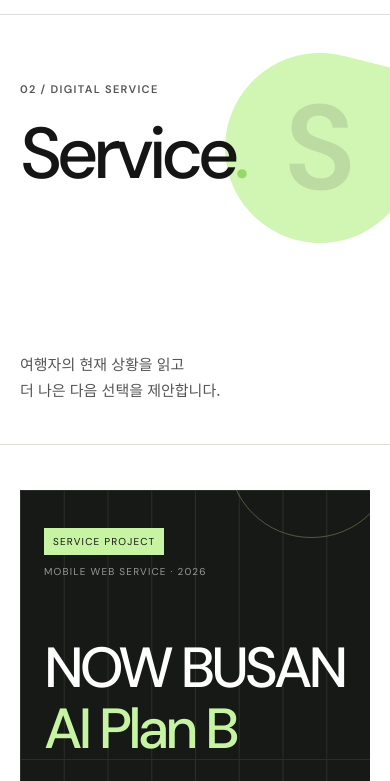
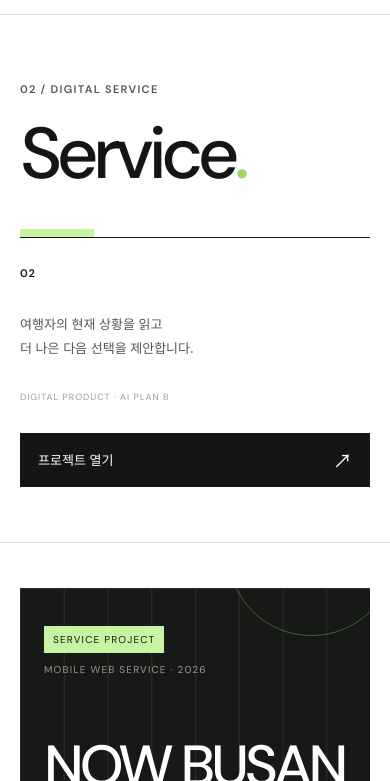
Before and after one commit to cloudbbh-hub/chaewoon, a website: page service.html in a window 390 px wide. Shown: the part 63-844 px from the top of the page. Drawn offline with Linux system fonts and the light colour scheme.

Commit message:
Refine page headers and promote service link

```diff
--- a/css/style.css
+++ b/css/style.css
@@ -86,21 +86,19 @@ h1, h2, h3 { line-height: 1.08; }
 .youtube-icon::before { content: ""; position: absolute; left: 50%; top: 50%; border-top: 3.5px solid transparent; border-bottom: 3.5px solid transparent; border-left: 5px solid currentColor; transform: translate(-38%, -50%); }
 
 /* Shared inner page */
-.page-hero { position: relative; display: grid; grid-template-columns: 1fr auto; align-items: end; overflow: hidden; min-height: 470px; padding-top: 90px; padding-bottom: 72px; border-bottom: 1px solid var(--line); }
-.page-hero h1 { position: relative; z-index: 2; margin: 20px 0 0; font-family: var(--display); font-size: clamp(76px, 10vw, 154px); font-weight: 500; letter-spacing: -.075em; }
-.page-hero > p { position: relative; z-index: 2; margin: 0 0 12px; max-width: 350px; color: #555; font-size: 15px; }
+.page-hero { display: grid; grid-template-columns: minmax(0, 1.35fr) minmax(280px, .65fr); align-items: end; gap: clamp(70px, 10vw, 150px); min-height: 500px; padding-top: clamp(80px, 9vw, 125px); padding-bottom: clamp(75px, 8vw, 110px); border-bottom: 1px solid var(--line); }
+.page-hero-copy { align-self: end; }
+.page-hero h1 { margin: 20px 0 0; font-family: var(--display); font-size: clamp(76px, 9vw, 138px); font-weight: 500; letter-spacing: -.075em; }
 .dot { color: var(--green-deep); }
-.hero-shape { position: absolute; z-index: 0; right: 8%; top: 28px; display: grid; place-items: center; width: 310px; height: 310px; background: var(--green); }
-.hero-shape span { color: rgba(21,21,21,.14); font-family: var(--display); font-size: 200px; font-weight: 600; line-height: 1; }
-.shape-report { border-radius: 50% 50% 8px 50%; transform: rotate(18deg); }
-.shape-report span { transform: rotate(-18deg); }
-.shape-service { border-radius: 50% 8px 50% 50%; transform: rotate(14deg); }
-.shape-service span { transform: rotate(-14deg); }
-.shape-contents { border-radius: 50%; clip-path: polygon(0 0, 100% 0, 100% 72%, 50% 100%, 0 72%); }
-.shape-sns { border-radius: 50% 5px 50% 50%; transform: rotate(45deg); }
-.shape-sns span { transform: rotate(-45deg); }
-.shape-final { border-radius: 50% 50% 50% 5px; transform: rotate(-20deg); }
-.shape-final span { transform: rotate(20deg); }
+.page-hero-note { position: relative; align-self: end; padding-top: 28px; border-top: 1px solid var(--ink); }
+.page-hero-note::before { content: ""; position: absolute; left: 0; top: -9px; width: 74px; height: 8px; background: var(--green); }
+.page-hero-note > span { color: var(--ink); font-family: var(--display); font-size: 11px; font-weight: 600; letter-spacing: .08em; }
+.page-hero-note p { margin: 42px 0 35px; color: #555; font-size: 15px; line-height: 1.8; }
+.page-hero-note small { color: #999; font-family: var(--display); font-size: 9px; letter-spacing: .11em; }
+.hero-project-link { display: flex; align-items: center; justify-content: space-between; width: 100%; margin-top: 26px; padding: 15px 17px; border: 1px solid var(--ink); background: var(--ink); color: white; font-size: 13px; transition: color .2s ease, background .2s ease, border-color .2s ease; }
+.hero-project-link:hover, .hero-project-link:focus-visible { border-color: var(--green-deep); background: var(--green); color: var(--ink); }
+.hero-project-link strong { font-weight: 500; }
+.hero-project-link b { font-size: 19px; font-weight: 400; line-height: 1; }
 .content-section { padding-top: clamp(90px, 10vw, 145px); padding-bottom: clamp(100px, 11vw, 165px); }
 .split-heading { display: grid; grid-template-columns: 1fr 1fr; align-items: end; gap: 10%; }
 .split-heading > p { max-width: 450px; margin: 0 0 5px; color: var(--muted); }
@@ -504,16 +502,6 @@ body.modal-open { overflow: hidden; }
 .planb-scene span { font-family: var(--display); font-size: 9px; letter-spacing: .12em; }
 .planb-scene h3 { margin: 8px 0 6px; font-size: clamp(21px, 2vw, 30px); font-weight: 500; }
 .planb-scene p { margin: 0; color: #d4d4d4; font-size: 10px; }
-.planb-cta { display: grid; grid-template-columns: 1fr .55fr; align-items: end; gap: 10%; max-width: none; padding-top: 120px; padding-bottom: 125px; background: var(--ink); color: white; }
-.planb-cta > div, .planb-cta > a { width: 100%; max-width: calc((var(--max) - 2 * var(--gutter)) * .62); }
-.planb-cta > div { justify-self: end; }
-.planb-cta .section-number { color: #7d7d7d; }
-.planb-cta h2 { margin: 18px 0 0; font-family: var(--display); font-size: clamp(42px, 5.5vw, 78px); font-weight: 500; letter-spacing: -.055em; }
-.planb-cta > a { display: grid; grid-template-columns: 1fr auto; align-items: end; min-height: 160px; padding: 22px 0; border-top: 1px solid #595959; border-bottom: 1px solid #595959; transition: color .2s, border-color .2s; }
-.planb-cta > a:hover, .planb-cta > a:focus-visible { color: var(--green); border-color: var(--green); }
-.planb-cta > a span { grid-column: 1 / -1; color: #858585; font-family: var(--display); font-size: 9px; letter-spacing: .12em; }
-.planb-cta > a strong { font-size: 18px; font-weight: 500; }
-.planb-cta > a b { font-size: 28px; font-weight: 400; }
 
 .reveal { opacity: 0; transform: translateY(20px); transition: opacity .65s ease, transform .65s ease; }
 .reveal.is-visible { opacity: 1; transform: none; }
@@ -523,8 +511,7 @@ body.modal-open { overflow: hidden; }
   .site-footer { grid-template-columns: 1fr auto; gap: 20px 32px; }
   .hero-title-wrap { display: block; }
   .hero-title-wrap > p { margin-top: 35px; }
-  .hero-shape { right: 4%; width: 240px; height: 240px; }
-  .hero-shape span { font-size: 150px; }
+  .page-hero { gap: 45px; }
   .metric-grid { grid-template-columns: repeat(2, 1fr); }
   .resource-card-grid { grid-template-columns: repeat(2, minmax(0, 1fr)); }
   .resource-card:last-child { grid-column: 1 / -1; display: grid; grid-template-columns: 1fr 1fr; }
@@ -565,11 +552,10 @@ body.modal-open { overflow: hidden; }
   .archive-link strong { font-size: 27px; }
   .site-footer { grid-template-columns: 1fr; gap: 10px; min-height: 230px; }
   .footer-social { margin-top: 8px; }
-  .page-hero { display: block; min-height: 430px; padding-top: 65px; padding-bottom: 55px; }
+  .page-hero { grid-template-columns: 1fr; gap: 45px; min-height: auto; padding-top: 65px; padding-bottom: 55px; }
   .page-hero h1 { margin-top: 16px; font-size: 72px; }
-  .page-hero > p { position: absolute; left: var(--gutter); bottom: 42px; margin: 0; }
-  .hero-shape { right: -25px; top: 38px; width: 190px; height: 190px; opacity: .82; }
-  .hero-shape span { font-size: 120px; }
+  .page-hero-note { padding-top: 22px; }
+  .page-hero-note p { margin: 28px 0 24px; font-size: 13px; }
   .toolbar { align-items: flex-end; }
   .search-box { width: 135px; }
   .resource-card-grid { grid-template-columns: 1fr; gap: 14px; }
@@ -661,8 +647,6 @@ body.modal-open { overflow: hidden; }
   .planb-scenes-head > p:last-child { grid-column: auto; }
   .planb-scene-grid { grid-template-columns: 1fr; }
   .planb-scene, .planb-scene-wide { grid-row: auto; min-height: 360px; }
-  .planb-cta { grid-template-columns: 1fr; gap: 65px; padding-top: 85px; padding-bottom: 90px; }
-  .planb-cta > div, .planb-cta > a { max-width: none; }
 }
 
 @media (max-width: 480px) {
--- a/service.html
+++ b/service.html
@@ -9,7 +9,7 @@
   <a class="skip-link" href="#main">본문 바로가기</a>
   <header class="site-header"><a class="brand" href="index.html" aria-label="홈"><span class="brand-mark"></span><span>TOURISM<br>ARCHIVE</span></a><button class="menu-toggle" type="button" aria-expanded="false" aria-controls="primary-nav"><span class="sr-only">메뉴 열기</span><span></span><span></span></button><nav class="primary-nav" id="primary-nav" aria-label="주요 메뉴"><a href="HOME.html" data-nav="home">HOME</a><a href="report.html" data-nav="report">REPORT</a><a href="service.html" data-nav="service">SERVICE</a><a href="contents.html" data-nav="contents">CONTENTS</a><a href="sns.html" data-nav="sns">SNS</a><a href="final.html" data-nav="final">FINAL PROJECT</a></nav></header>
   <main id="main">
-    <section class="page-hero section-pad"><div><p class="eyebrow">02 / DIGITAL SERVICE</p><h1>Service<span class="dot">.</span></h1></div><p>여행자의 현재 상황을 읽고<br>더 나은 다음 선택을 제안합니다.</p><div class="hero-shape shape-service" aria-hidden="true"><span>S</span></div></section>
+    <section class="page-hero section-pad"><div class="page-hero-copy"><p class="eyebrow">02 / DIGITAL SERVICE</p><h1>Service<span class="dot">.</span></h1></div><div class="page-hero-note"><span>02</span><p>여행자의 현재 상황을 읽고<br>더 나은 다음 선택을 제안합니다.</p><small>DIGITAL PRODUCT · AI PLAN B</small><a class="hero-project-link" href="https://ai-plan-b.ai.studio" target="_blank" rel="noopener noreferrer"><strong>프로젝트 열기</strong><b aria-hidden="true">↗</b></a></div></section>
     <section class="project-cover section-pad reveal">
       <div class="planb-cover">
         <div class="planb-cover-copy">
@@ -52,7 +52,6 @@
         <article class="planb-scene reveal"><img src="assets/images/service/planb-activity.jpg" alt="부산 여행 액티비티 추천 장면"><div><span>ACTIVITY</span><h3>블루라인파크</h3><p>실시간 운행 및 잔여석 확인</p></div></article>
       </div>
     </section>
-    <section class="planb-cta section-pad reveal"><div><p class="section-number">VIEW PROJECT</p><h2>부산 여행의<br>Plan B를 만나보세요.</h2></div><a href="https://ai-plan-b.ai.studio" target="_blank" rel="noopener noreferrer"><span>LIVE SITE</span><strong>프로젝트 열기</strong><b aria-hidden="true">↗</b></a></section>
   </main>
   <footer class="site-footer">
     <div class="footer-brand"><span class="brand-mark" aria-hidden="true"></span><strong>TOURISM CONTENT ARCHIVE</strong></div><p>SK플래닛 관광 콘텐츠 제작 프로젝트</p><p>© <span data-year></span> All rights reserved.</p>
```
Also changed, not shown: contents.html (+1 -1 lines), final.html (+1 -1 lines), report.html (+2 -3 lines), sns.html (+1 -1 lines).
